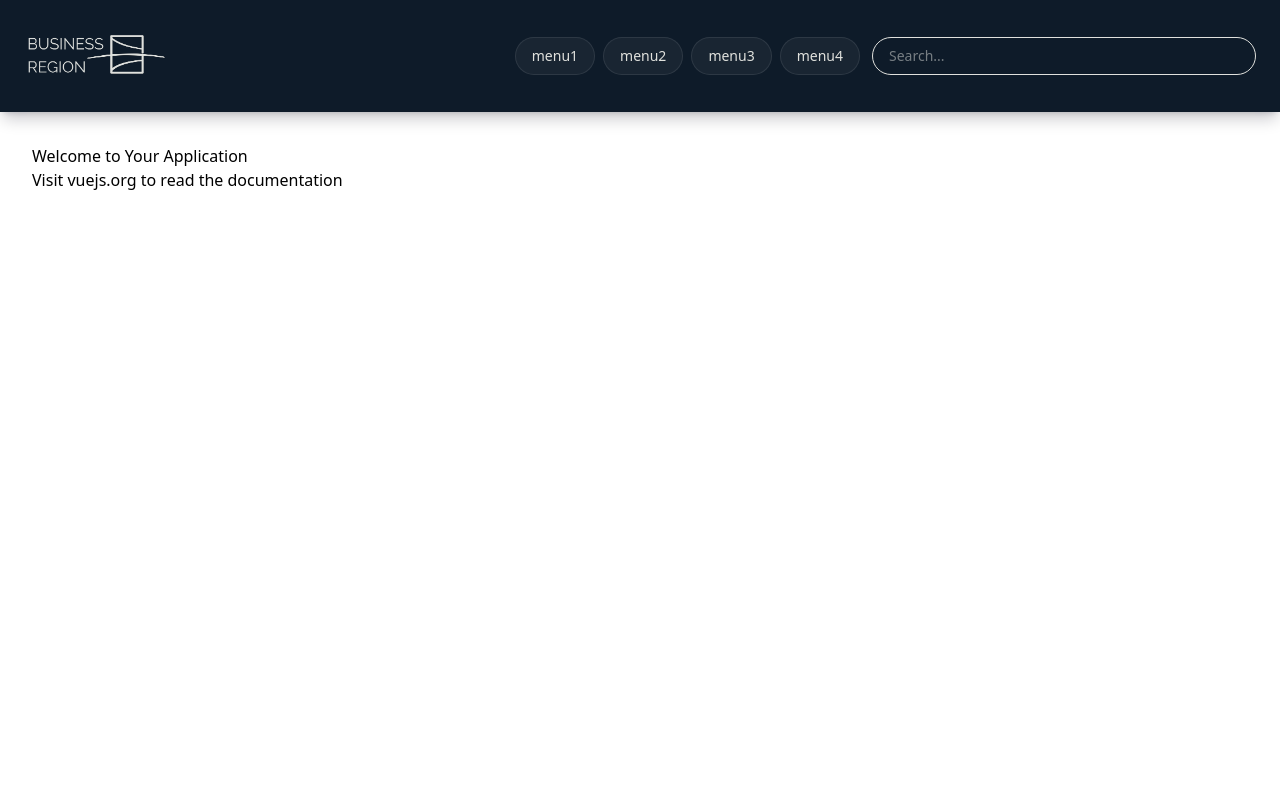
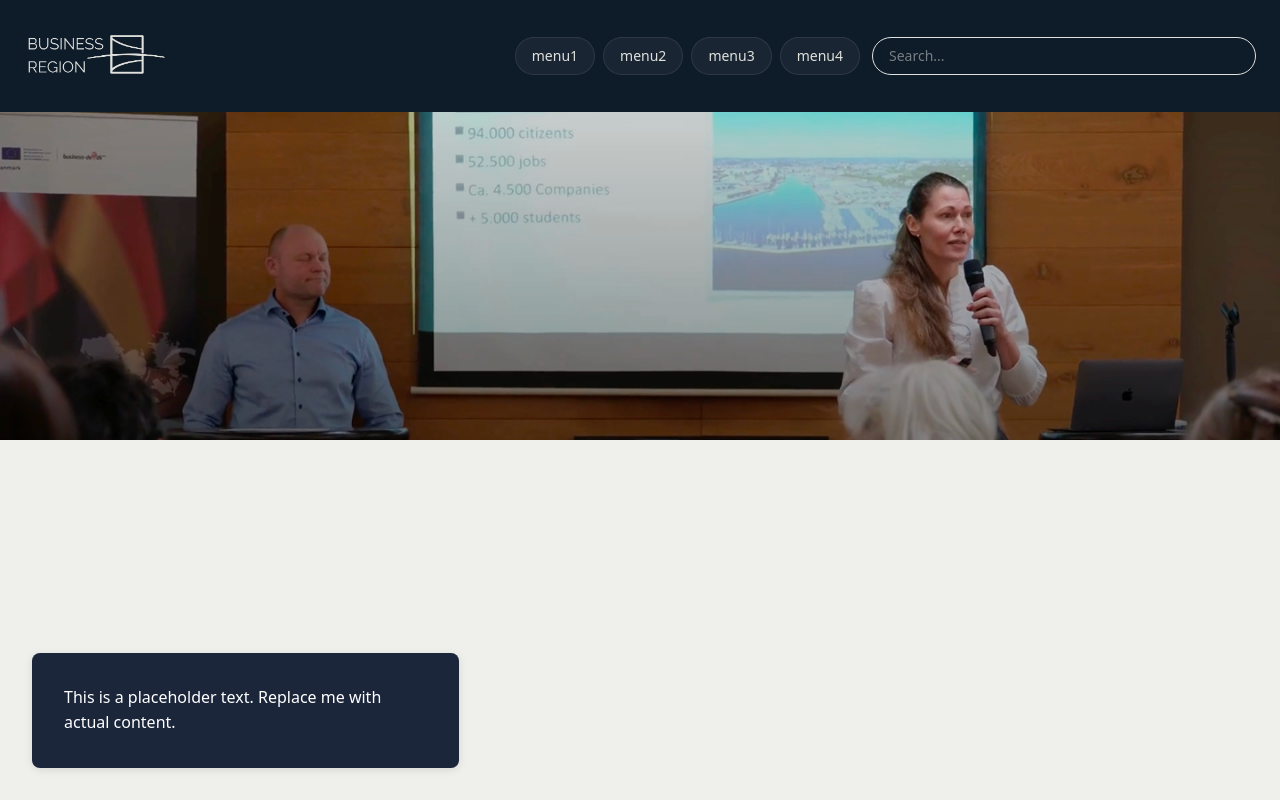
Before and after one commit to Whoopie058/exam-2026-business-de-dk, a Vue app: page / in a window 1280 px wide. Built offline with nearby package versions, Linux system fonts and the light colour scheme.

Commit message:
Banner Picture
Added a Banner picture, and started making the next title block

```diff
--- a/src/App.vue
+++ b/src/App.vue
@@ -1,29 +1,16 @@
 <script setup>
-import Header from './components/Header.vue'
+import Homepage from './homepage.vue'
 </script>
 
 <template>
-  <div id="app">
-    <Header />
-    <main class="main-content">
-      <h1>Welcome to Your Application</h1>
-      <p>
-        Visit <a href="https://vuejs.org/" target="_blank" rel="noopener">vuejs.org</a> to read the
-        documentation
-      </p>
-    </main>
-  </div>
+  <Homepage />
 </template>
 
-<style scoped>
+<style>
+html,
+body,
 #app {
-  display: flex;
-  flex-direction: column;
-  min-height: 100vh;
-}
-
-.main-content {
-  flex: 1;
-  padding: 2rem;
+  height: 100%;
+  margin: 0;
 }
 </style>
--- a/src/components/Header.vue
+++ b/src/components/Header.vue
@@ -1,5 +1,5 @@
 <template>
-  <header class="flex w-full items-center justify-between gap-4 bg-[#0E1B29] px-6 py-4 shadow-lg shadow-slate-950/20">
+  <header class="flex w-full items-center justify-between gap-4 bg-[#0E1B29] px-6 py-4">
     <div class="flex shrink-0 items-center">
       <div class="flex items-center">
         <img src="/Logo-Tekst.png" alt="Logo" class="h-20 w-auto" />
--- /dev/null
+++ b/src/homepage.vue
@@ -0,0 +1,55 @@
+<template>
+  <div class="page">
+    <Header />
+    <section class="hero">
+      <img src="/Top-Picture.png" alt="Top Picture" />
+    </section>
+
+    <section class="content-block">
+      <p>This is a placeholder text. Replace me with actual content.</p>
+    </section>
+  </div>
+</template>
+
+<script setup>
+import Header from './components/Header.vue'
+</script>
+
+
+
+<style scoped>
+.page {
+  display: flex;
+  flex-direction: column;
+  min-height: 100vh;
+  width: 100%;
+  background: #eff0eb;
+}
+.hero {
+  flex: 1 1 auto;
+  width: 100%;
+  margin: 0;
+  overflow: hidden;
+}
+.hero img {
+  width: 100%;
+  height: auto;
+  display: block;
+}
+
+.content-block {
+  margin: 2rem;
+  padding: 2rem;
+  max-width: 33.333%;
+  background: var(--Blue-1);
+  border-radius: 0.5rem;
+  box-shadow: 0 2px 8px rgba(0, 0, 0, 0.1);
+}
+
+.content-block p {
+  margin: 0;
+  color: #fff;
+  font-size: 1rem;
+  line-height: 1.6;
+}
+</style>
--- a/src/style.css
+++ b/src/style.css
@@ -9,7 +9,6 @@ body,
 }
 
 
-
 :root {
     /*color swatches*/
     --Blue-1: #1B263B;
```
Also changed, not shown: public/Top-Picture.png (added).
